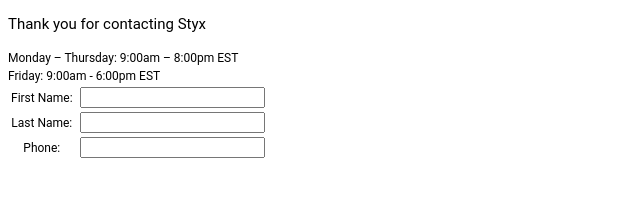
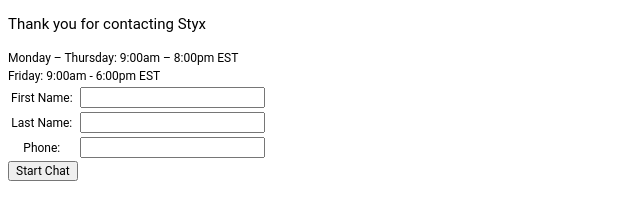
Before and after one commit to mslab18/cy, a plain HTML site: page index.html in a window 1280 px wide. Shown: the whole page, without its empty margins (0-640 px from the left). Drawn offline with Linux system fonts and the light colour scheme.

Commit message:
Add files via upload

```diff
--- a/index.html
+++ b/index.html
@@ -50,7 +50,7 @@
     <title>PureCloud X Company X</title>
     <style type="text/css">
         #chat-button {
-            display: none;
+            display: yes;
         }
 
             #chat-button.purecloud-chat-available {
```
